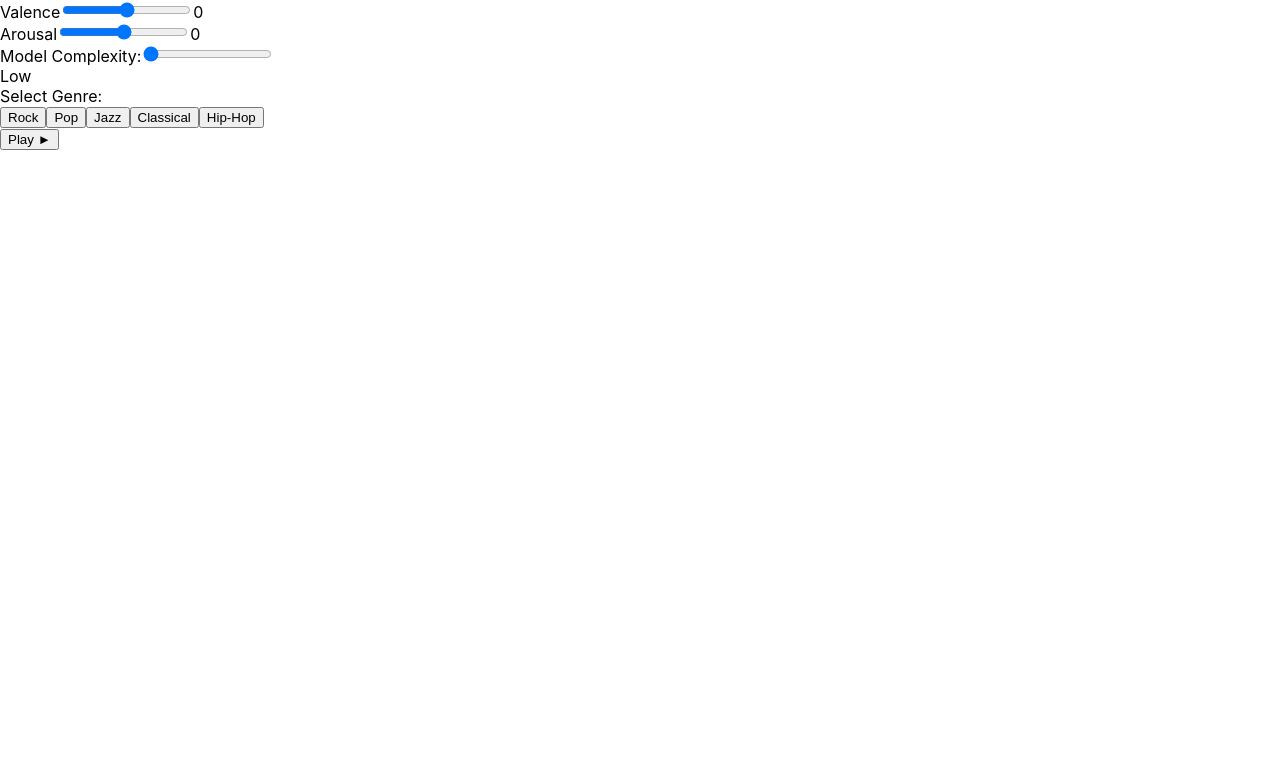
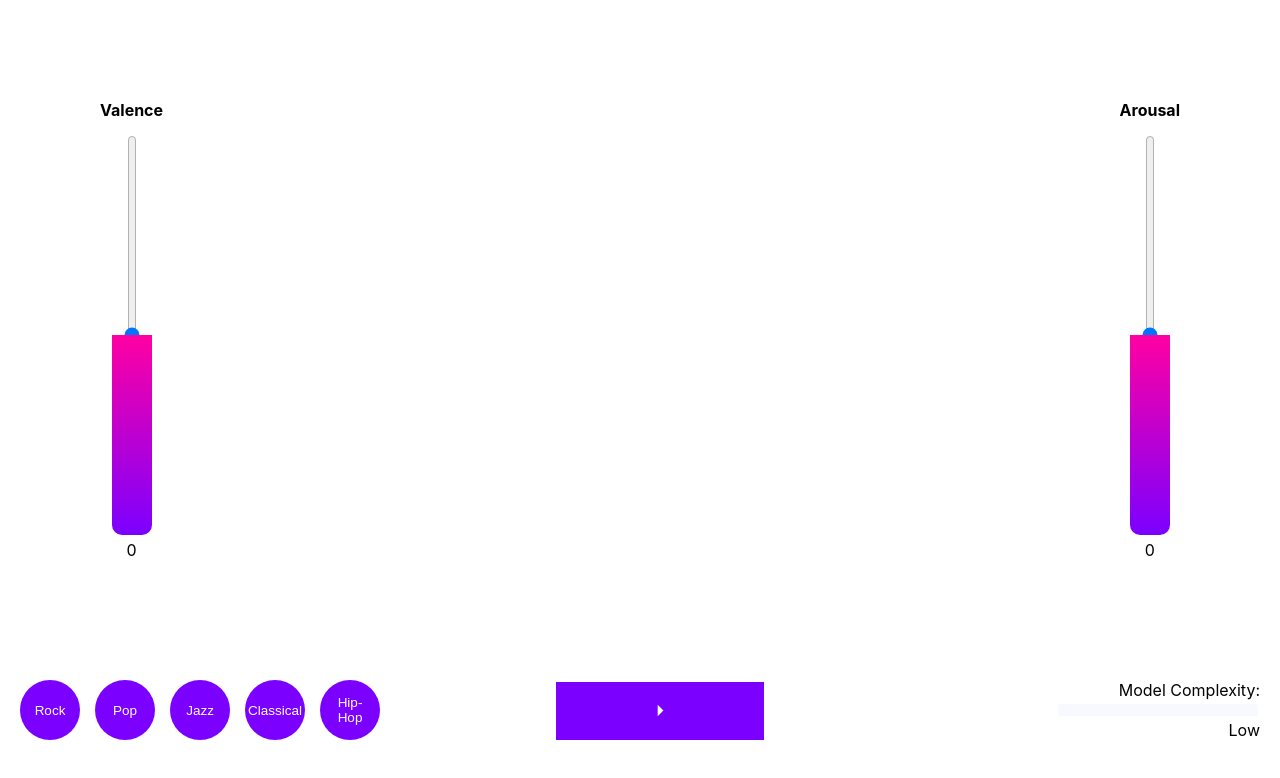
Before and after one commit to mooncake-1/music-generator, a React (Create React App) app in the folder frontend/: page / in a window 1280 px wide. Shown: the top 778 px of the page. Built offline with nearby package versions, Linux system fonts and the light colour scheme.

Commit message:
Added the CSS files for styling.

```diff
--- a/frontend/src/App.css
+++ b/frontend/src/App.css
@@ -14,7 +14,7 @@
 }
 
 .App-header {
-  background-color: #282c34;
+  background-color: rgb(131, 92, 98);
   min-height: 100vh;
   display: flex;
   flex-direction: column;
--- a/frontend/src/App.tsx
+++ b/frontend/src/App.tsx
@@ -36,7 +36,7 @@ const App: React.FC = () => {
   };
 
   return (
-    <div className="container">
+    <div className="App-header">
       <ValenceArousalSliders valence={valence} arousal={arousal} setValence={setValence} setArousal={setArousal} />
       <ModelComplexitySlider complexity={complexity} setComplexity={setComplexity} />
       <GenreSelection selectedGenre={selectedGenre} setSelectedGenre={setSelectedGenre} />
--- /dev/null
+++ b/frontend/src/components/Buttons/GenreSelectionButton/GenreSelectionButton.css
@@ -0,0 +1,43 @@
+/* Genre Selection container */
+.genre-selection-container {
+  position: absolute;
+  left: 0;
+  bottom: 5%;
+  display: flex;
+  flex-direction: column;
+  align-items: flex-start;
+  margin: 20px;
+  color:transparent;
+}
+
+/* buttons container */
+.genre-buttons {
+  display: flex;
+  flex-wrap: wrap;
+  gap: 15px;
+}
+
+/* individual genre buttons */
+.genre-button {
+  background-color: #7b00ff;
+  border: none;
+  padding: 20px 20px;
+  color: white;
+  cursor: pointer;
+  transition: background-color 0.3s;
+  border-radius: 50%;
+  width: 60px;
+  height: 60px;
+  display: flex;
+  justify-content: center;
+  align-items: center;
+  font-size: 13.5px;
+}
+
+.genre-button:hover {
+  background-color: #ff00a2;
+}
+
+.genre-button.selected {
+  background-color: #ff00a2;
+}
--- a/frontend/src/components/Buttons/GenreSelectionButton/GenreSelectionButton.tsx
+++ b/frontend/src/components/Buttons/GenreSelectionButton/GenreSelectionButton.tsx
@@ -1,4 +1,5 @@
 import React from 'react';
+import './GenreSelectionButton.css';
 
 interface GenreSelectionProps {
   selectedGenre: number | null;
@@ -10,7 +11,7 @@ const GenreSelection: React.FC<GenreSelectionProps> = ({ selectedGenre, setSelec
 
   return (
     <div className="genre-selection-container">
-      <label>Select Genre:</label>
+      <label>Genre</label>
       <div className="genre-buttons">
         {genres.map((genre, index) => (
           <button
--- /dev/null
+++ b/frontend/src/components/Buttons/PlayPauseButton/PlayPauseButton.css
@@ -0,0 +1,23 @@
+/* Play/Pause Button container */
+.play-pause-container {
+  position: absolute;
+  left: 50%;
+  bottom: 5%;
+  transform: translateX(-50%);
+  margin: 20px;
+}
+
+/* Play/Pause Button */
+.play-pause-button {
+  background-color: #7b00ff;
+  border: none;
+  padding: 20px 100px;
+  font-size: 16px;
+  color: white;
+  cursor: pointer;
+  transition: background-color 0.3s;
+}
+
+.play-pause-button:hover {
+  background-color: #ff00a2;
+}
--- a/frontend/src/components/Buttons/PlayPauseButton/PlayPauseButton.tsx
+++ b/frontend/src/components/Buttons/PlayPauseButton/PlayPauseButton.tsx
@@ -1,4 +1,5 @@
 import React, { useState } from 'react';
+import './PlayPauseButton.css';
 
 interface PlayPauseButtonProps {
   handlePlay: () => void;
@@ -18,7 +19,7 @@ const PlayPauseButton: React.FC<PlayPauseButtonProps> = ({ handlePlay }) => {
         className="play-pause-button"
         onClick={handleClick}
       >
-        {isPlaying ? 'Pause' : 'Play'} {isPlaying ? '▌▌' : '►'}
+        {isPlaying ? '\u23F8' : '\u23F5'}
       </button>
     </div>
   );
--- /dev/null
+++ b/frontend/src/components/Sliders/ModelComplexitySlider/ModelComplexitySlider.css
@@ -0,0 +1,47 @@
+/* Model Complexity Slider container */
+.model-complexity-container {
+  position: absolute;
+  right: 0;
+  bottom: 5%;
+  display: flex;
+  flex-direction: column;
+  align-items: flex-end;
+  margin: 20px;
+}
+
+/*  Model Complexity Slider */
+.model-complexity-container input[type="range"] {
+  position: relative;
+  width: 200px;
+  outline: none;
+  cursor: pointer;
+  -webkit-appearance: none; /* Important for Chrome */
+}
+
+/* Custom Track */
+.model-complexity-container input[type="range"]::-webkit-slider-runnable-track {
+  background:ghostwhite;
+  height: 12px;
+  border-radius: 3px;
+}
+
+/* Custom Thumb */
+.model-complexity-container input[type="range"]::-webkit-slider-thumb {
+  -webkit-appearance: none;
+  background: transparent; /* Make thumb transparent */
+  border: none; /* Remove border */
+  width: 0px;
+  height: 5px;
+}
+
+/* Filling based on the value */
+.model-complexity-container input[type="range"]::before {
+  content: '';
+  position: absolute;
+  left: 0;
+  top: 0;
+  height: 100%;
+  width: calc(var(--fillFactor, 0) * 1%);
+  background: linear-gradient(to right, #7b00ff, #ff00a2);
+  transform-origin: left center;
+}
--- a/frontend/src/components/Sliders/ModelComplexitySlider/ModelComplexitySlider.tsx
+++ b/frontend/src/components/Sliders/ModelComplexitySlider/ModelComplexitySlider.tsx
@@ -1,4 +1,5 @@
 import React from 'react';
+import './ModelComplexitySlider.css';
 
 interface ModelComplexitySliderProps {
   complexity: number;
@@ -11,6 +12,7 @@ const ModelComplexitySlider: React.FC<ModelComplexitySliderProps> = ({ complexit
   return (
     <div className="model-complexity-container">
       <label>Model Complexity:</label>
+        <div className="slider-wrapper">
           <input
             type="range"
             min="0"
@@ -18,7 +20,9 @@ const ModelComplexitySlider: React.FC<ModelComplexitySliderProps> = ({ complexit
             step="1"
             value={complexity}
             onChange={(e) => setComplexity(e.target.valueAsNumber)}
+            style={{ '--fillFactor': `${(complexity) * 50}` } as React.CSSProperties}
           />
+        </div>
       <div>{complexityLabels[complexity]}</div>
     </div>
   );
--- /dev/null
+++ b/frontend/src/components/Sliders/ValenceArousalSlider/ValenceArousalSliders.css
@@ -0,0 +1,66 @@
+/* container */
+.container {
+  display: flex;
+  justify-content: space-between;
+  align-items: center;
+  flex-direction: row;
+  width: 100%;
+  height: 100%;
+}
+
+/* individual slider containers */
+.slider-container {
+  display: flex;
+  flex-direction: column;
+  align-items: center;
+  margin: 100px;
+}
+
+/* sliders */
+.slider-container input[type="range"] {
+  width: 40px;
+  height: 400px;
+  margin: 5px;
+  writing-mode: bt-lr;
+  -webkit-appearance: slider-vertical;
+  appearance: slider-vertical;
+  border-radius: 10px;
+  background: #f3f3f3;
+  outline: none;
+  overflow: hidden;
+  position: relative;
+}
+
+/* Custom Thumb */
+.slider-container input[type="range"]::-webkit-slider-thumb {
+  -webkit-appearance: none;
+  background: transparent; /* Keep the thumb transparent */
+  border: none; /* Remove border */
+  height: 10px; /* Set height matching the track */
+  z-index: 1; /* Set z-index lower than the filling */
+}
+
+/* Filling based on the value */
+.slider-container input[type="range"]::before {
+  content: '';
+  position: absolute;
+  bottom: 0;
+  width: 100%;
+  height: calc(var(--fillFactor, 0) * 1%);
+  background: linear-gradient(to top, #7b00ff, #ff00a2);
+  transform-origin: center bottom;
+  z-index: 2; /* Set z-index higher than the thumb */
+}
+
+/* Responsive styling */
+@media (max-width: 768px) {
+  .slider-container input[type="range"] {
+      height: 150px;
+  }
+}
+
+/* labels */
+.slider-container label {
+  font-weight: bold;
+  margin-bottom: 10px;
+}
--- a/frontend/src/components/Sliders/ValenceArousalSlider/ValenceArousalSliders.tsx
+++ b/frontend/src/components/Sliders/ValenceArousalSlider/ValenceArousalSliders.tsx
@@ -1,4 +1,5 @@
 import React from 'react';
+import './ValenceArousalSliders.css';
 
 interface ValenceArousalSlidersProps {
   valence: number;
@@ -19,7 +20,7 @@ const ValenceArousalSliders: React.FC<ValenceArousalSlidersProps> = ({ valence,
           step="1"
           value={valence}
           onChange={(e) => setValence(e.target.valueAsNumber)}
-          style={{ '--fill-factor': `${((valence + 10) / 20) * 100}%` } as React.CSSProperties}
+          style={{ '--fillFactor': `${((valence + 10) / 20) * 100}` } as React.CSSProperties}
         />
         {valence}
       </div>
@@ -32,7 +33,7 @@ const ValenceArousalSliders: React.FC<ValenceArousalSlidersProps> = ({ valence,
           step="1"
           value={arousal}
           onChange={(e) => setArousal(e.target.valueAsNumber)}
-          style={{ '--fill-factor': `${((arousal + 10) / 20) * 100}%` } as React.CSSProperties}
+          style={{ '--fillFactor': `${((arousal + 10) / 20) * 100}` } as React.CSSProperties}
         />
         {arousal}
       </div>
```
Lines whose indentation alone changed are shown as unchanged.
